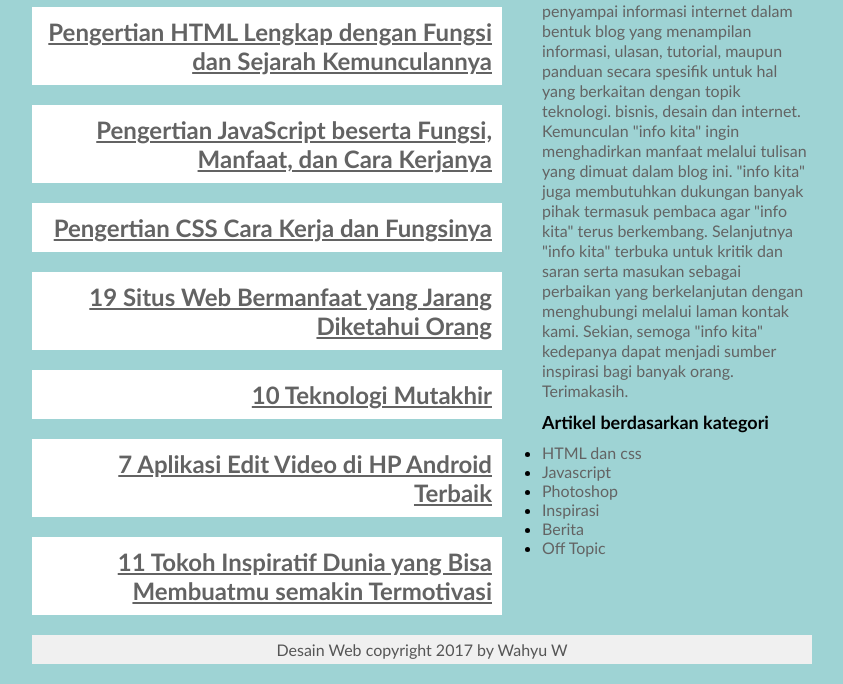
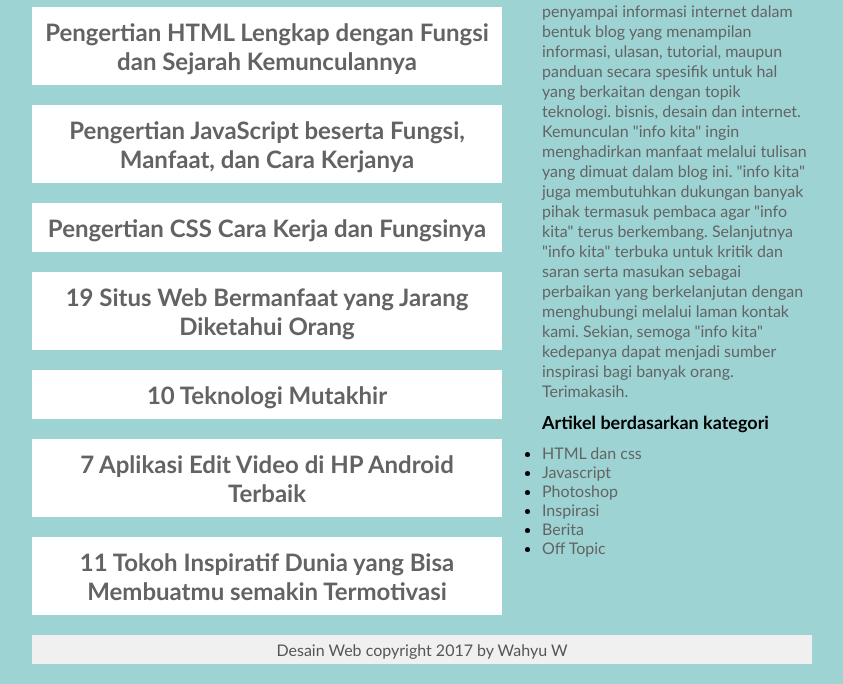
Before and after one commit to marcarie/webdesain, a plain HTML site: page tugas1_markus ari widyatmoko_12211877/list.html in a window 1280 px wide. Shown: the part 181-865 px from the top of the page, without its empty margins (218-1061 px from the left). Drawn offline with Linux system fonts and the light colour scheme.

Commit message:
Update style.css

```diff
--- a/tugas1_markus ari widyatmoko_12211877/style.css
+++ b/tugas1_markus ari widyatmoko_12211877/style.css
@@ -6,7 +6,6 @@
 
 body{
 	background-color:#9ed3d4;
-	background-image: ;
 	background-repeat: no-repeat;
 	background-position: center;
 }
@@ -109,7 +108,7 @@ article a{
 	color: #636363;
 }
 
-article h1 a{
+article h2 a{
 	text-decoration: none;
 	text-align: center;
 }
```
